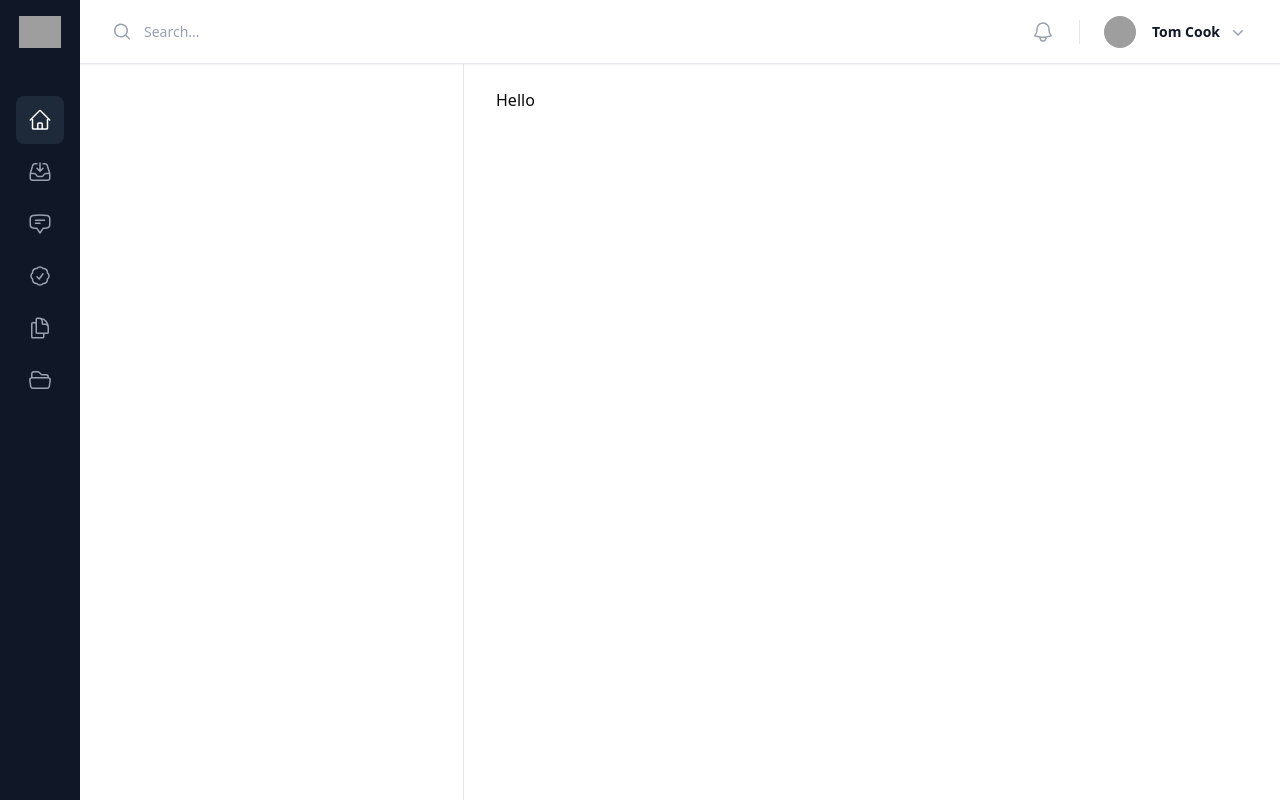
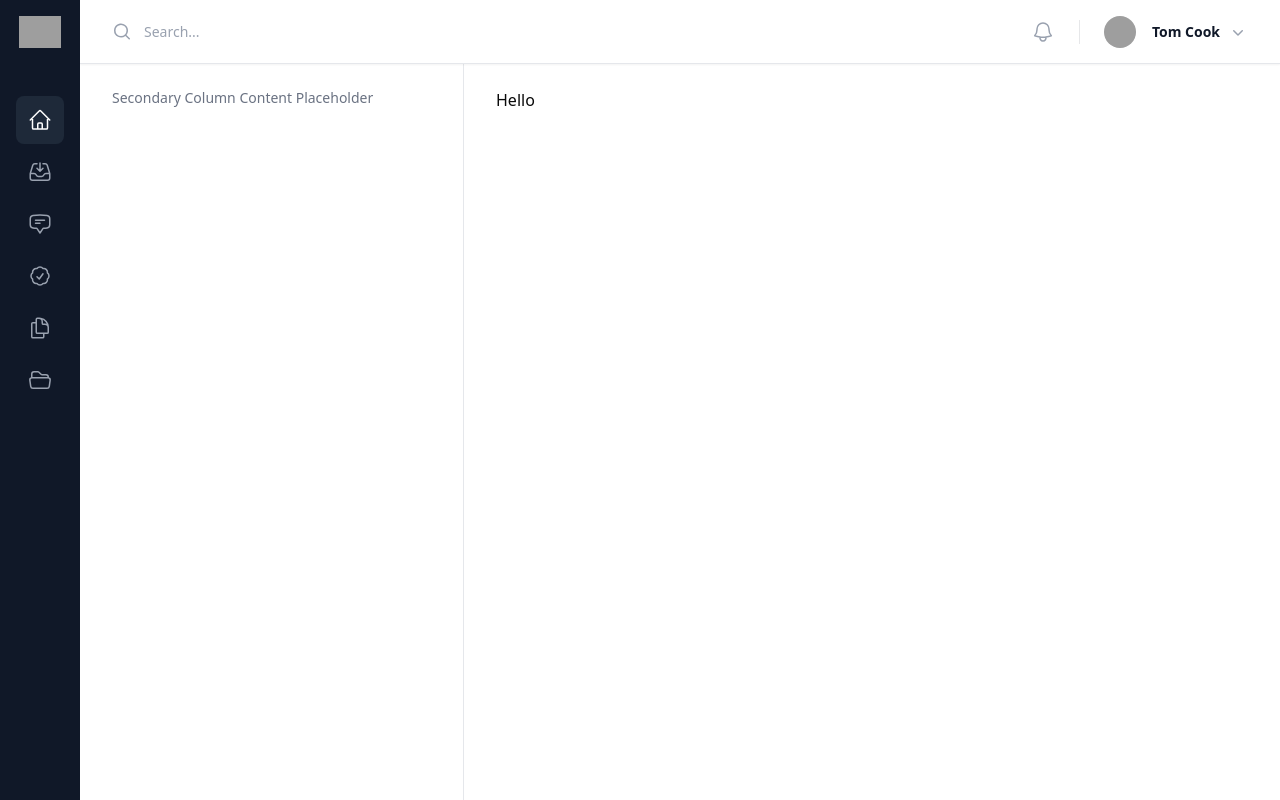
Before and after one commit to ovsw/ai-todo-pkm-app, a Next.js app: page / in a window 1280 px wide. Built offline with nearby package versions, Linux system fonts and the light colour scheme; grey boxes are pictures that could not be loaded.

Commit message:
Added SecondaryColumn component to ThreeColumnLayout for improved layout structure.

```diff
--- a/components/ThreeColumnLayout.tsx
+++ b/components/ThreeColumnLayout.tsx
@@ -4,6 +4,7 @@ import { useState } from "react";
 import { DesktopSidebar } from "@/components/layout/DesktopSideBar";
 import { MobileSidebar } from "./layout/MobileSidebar";
 import { TopBar } from "./layout/TopBar";
+import { SecondaryColumn } from "./layout/SecondaryColumn";
 
 type ThreeColumnLayoutProps = {
   children?: React.ReactNode; // For wrapping content if needed
@@ -35,9 +36,7 @@ export default function ThreeColumnLayout({
           </main>
         </div>
 
-        <aside className="fixed top-16 bottom-0 left-20 hidden w-96 overflow-y-auto border-r border-gray-200 px-4 py-6 sm:px-6 lg:px-8 xl:block">
-          {/* CHAT - Secondary column (hidden on smaller screens) */}
-        </aside>
+        <SecondaryColumn />
       </div>
     </>
   );
--- /dev/null
+++ b/components/layout/SecondaryColumn.tsx
@@ -0,0 +1,16 @@
+type SecondaryColumnProps = {
+  children?: React.ReactNode; // For wrapping content if needed
+};
+
+export function SecondaryColumn({ children }: SecondaryColumnProps) {
+  return (
+    <aside className="fixed top-16 bottom-0 left-20 hidden w-96 overflow-y-auto border-r border-gray-200 px-4 py-6 sm:px-6 lg:px-8 xl:block">
+      {/* Content for the secondary column will go here */}
+
+      <p className="text-sm text-gray-500">
+        Secondary Column Content Placeholder
+      </p>
+      {children}
+    </aside>
+  );
+}
```
